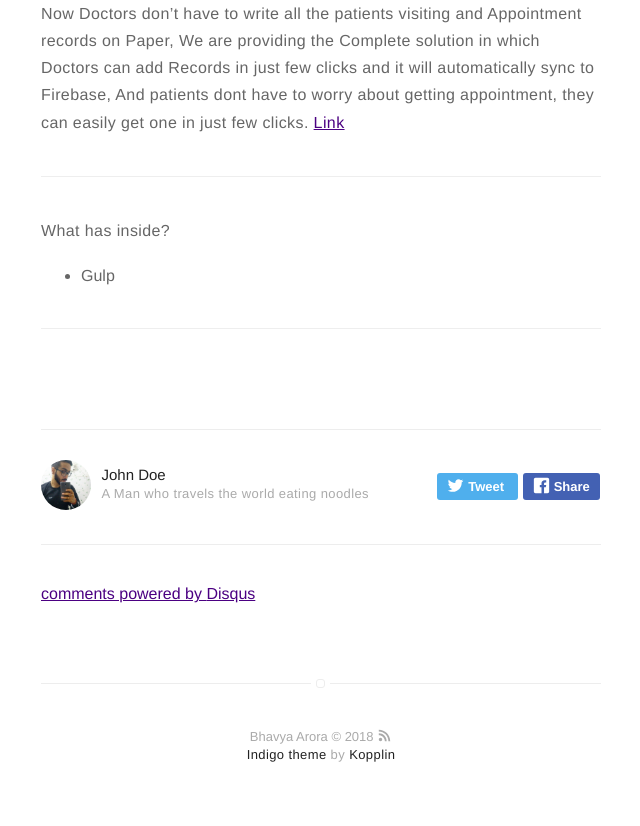
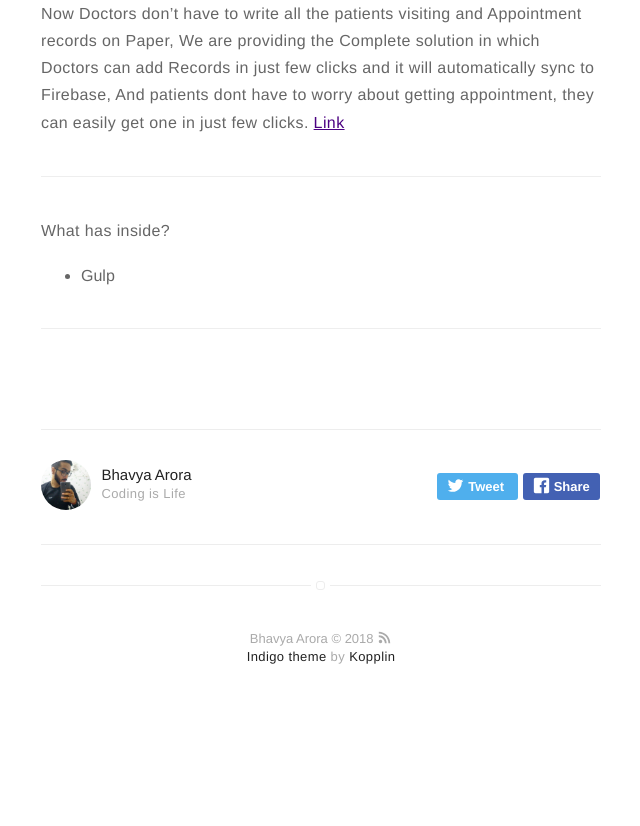
Before and after one commit to bhavya-arora/bhavya-arora.github.io, a Jekyll site: the page built from _posts/2016-01-23-doctorave_info.markdown, in a window 1280 px wide. Shown: the part 801-1627 px from the top of the page, without its empty margins (319-959 px from the left). Built offline with Jekyll 4.4.1, drawn with Linux system fonts in a browser that asks for light colours; comment, search, counter and statistics services are not loaded; after the commit the page ends 1529 px from its top, so only the background shows below that.

Commit message:
Update _config.yml

```diff
--- a/_config.yml
+++ b/_config.yml
@@ -30,7 +30,7 @@ permalink: /:title/
 # if you don't want comments in your posts, leave categories empty
 disqus:
   shortname: mydisqus # enter this from your disqus account
-  categories: [blog, project] # only show disqus for posts that have these categories
+  categories: [] # only show disqus for posts that have these categories
 
 # if you don't have any of social below, comment the line
 facebook: bhavy.arora.1
@@ -54,17 +54,10 @@ email: gobhavyaarora15@gmail.com
 
 authors:
     johndoe:
-        name: John Doe
-        bio: A Man who travels the world eating noodles
+        name: Bhavya Arora
+        bio: Coding is Life
         external-image: false
         picture: assets/images/profile.jpg
-        twitter: johndoe
-    jamesfoster:
-        name: James Foster
-        bio: A Man who develops software with coffee
-        external-image: false
-        picture: assets/images/james.jpg
-        twitter: jamesfoster
 
 # do you want a larger site? change the option below
 # options: [normal, large] | default: normal
```
